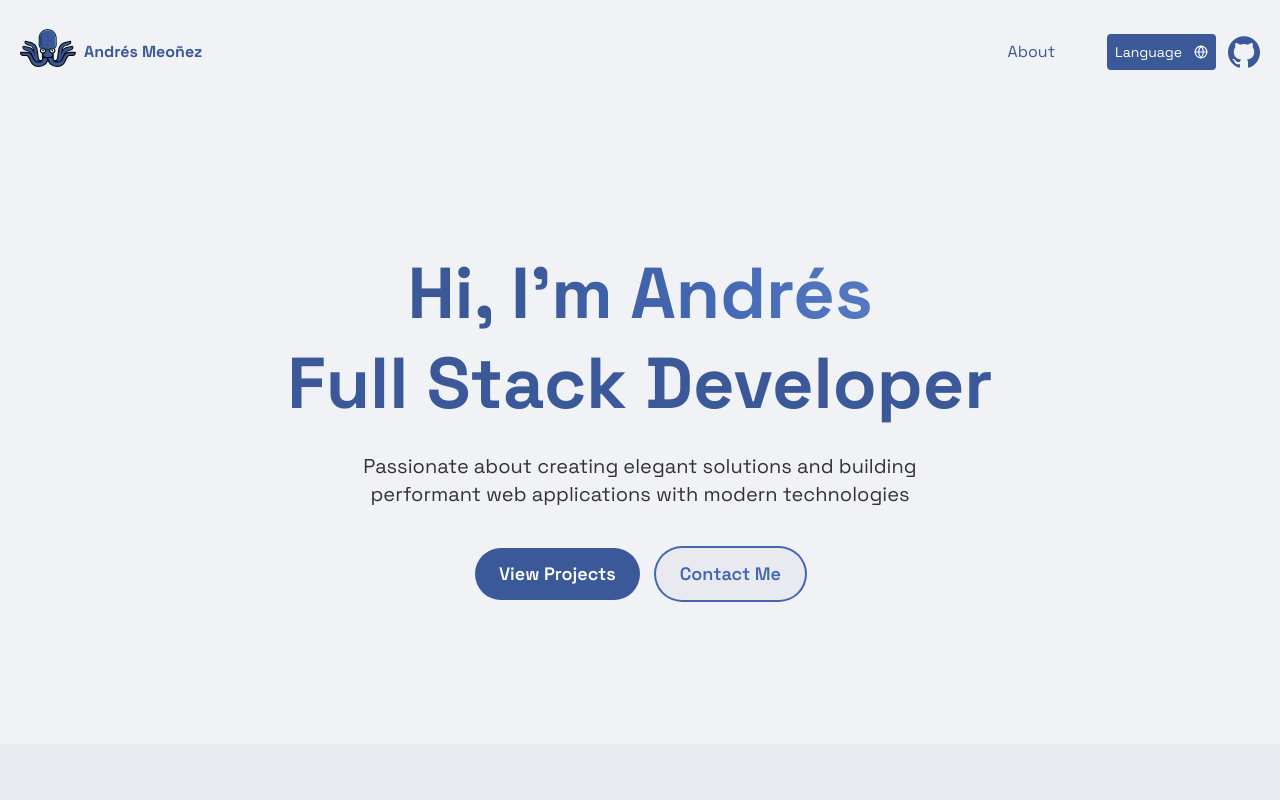
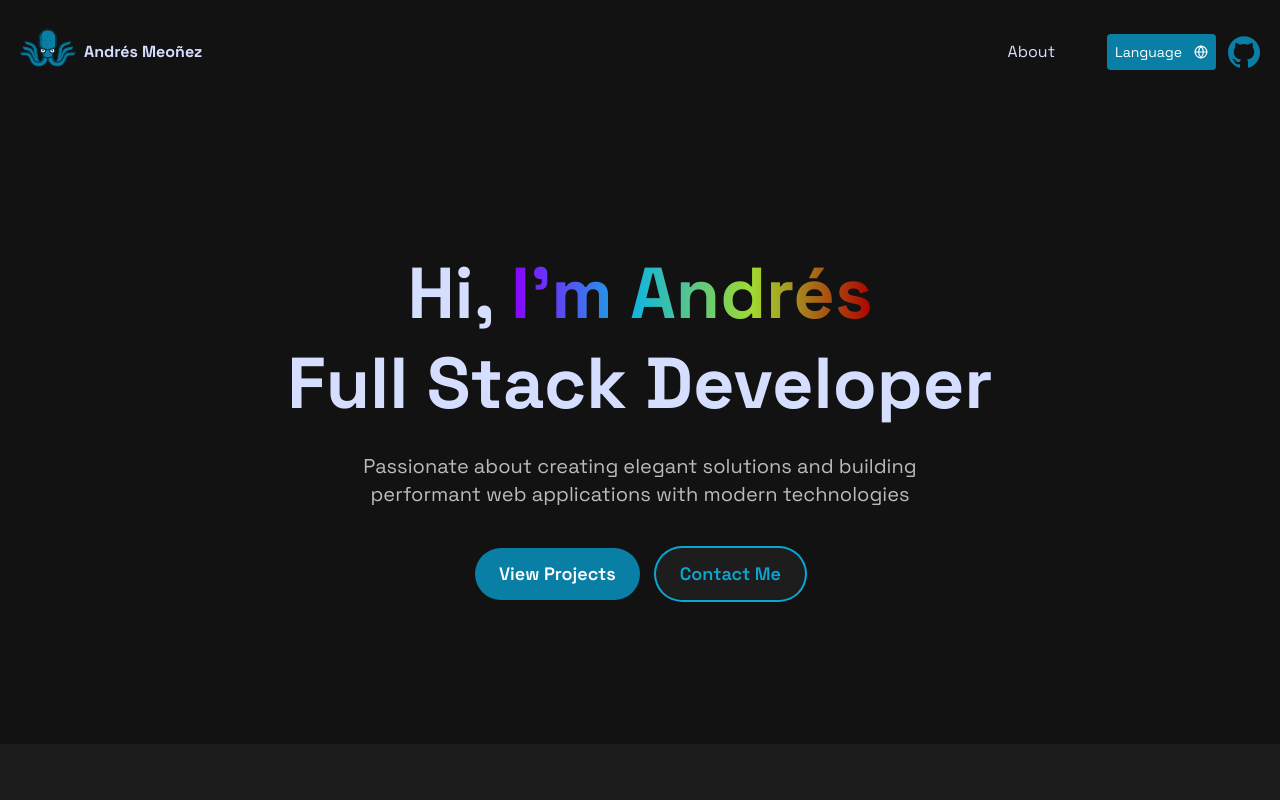
Before and after one commit to JoseanMeonez/professional-page, a Next.js app: page /en in a window 1280 px wide. Shown: the top 800 px of the page. Built offline with nearby package versions, Linux system fonts and the light colour scheme.

Commit message:
chore: remove the theme selector

```diff
--- a/src/app/[locale]/layout.tsx
+++ b/src/app/[locale]/layout.tsx
@@ -44,19 +44,11 @@ export default function RootLayout({
     >
       <body>
         <ThemeProvider
-          enableSystem
           attribute='class'
-          defaultTheme='facebook'
-          themes={[
-            'light',
-            'dark',
-            'instagram',
-            'facebook',
-            'discord',
-            'netflix',
-            'twilight',
-            'reddit'
-          ]}
+          defaultTheme='dark'
+          themes={['dark']}
+          enableSystem={false}
+          disableTransitionOnChange
         >
           <NextIntlClientProvider
             locale={locale}
```
